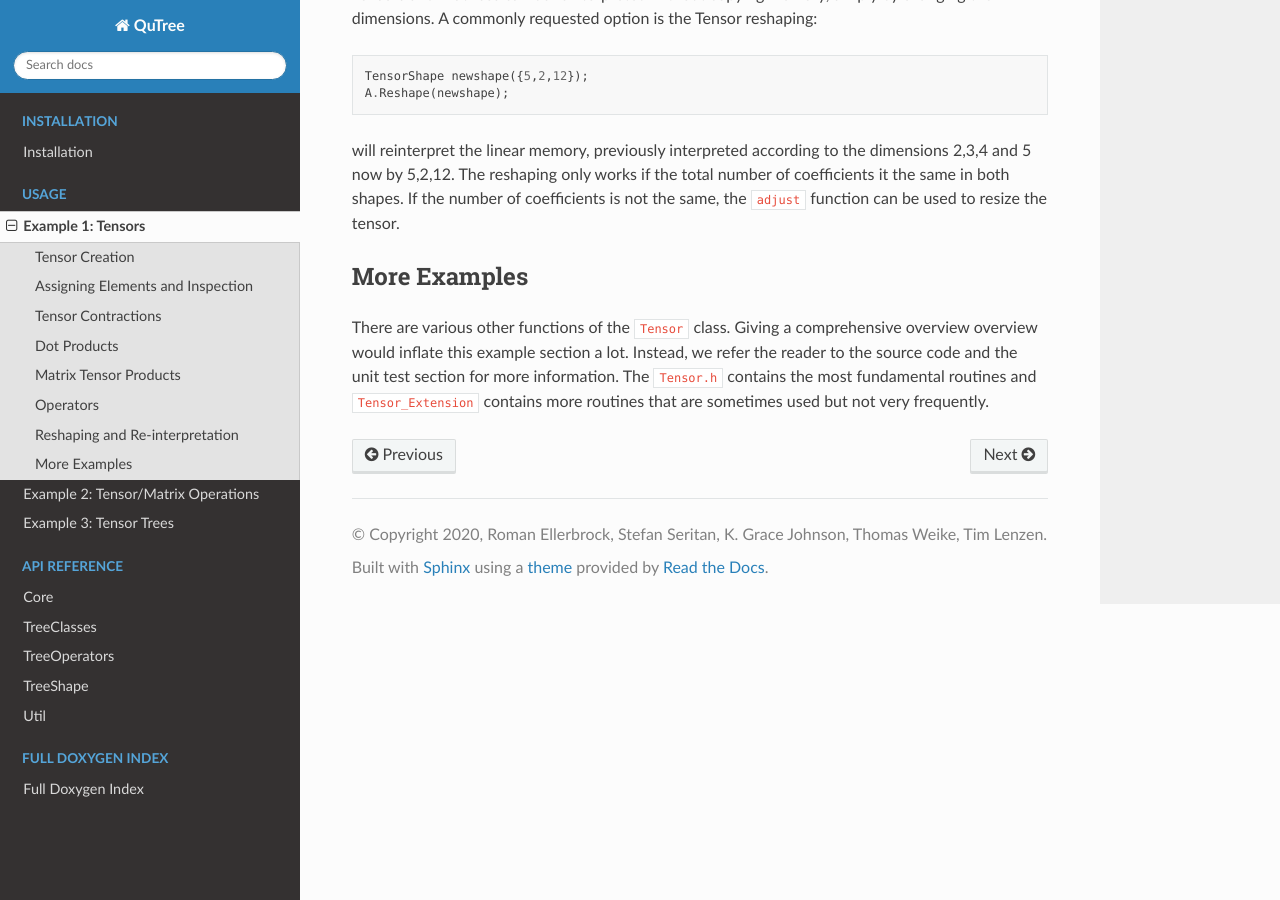
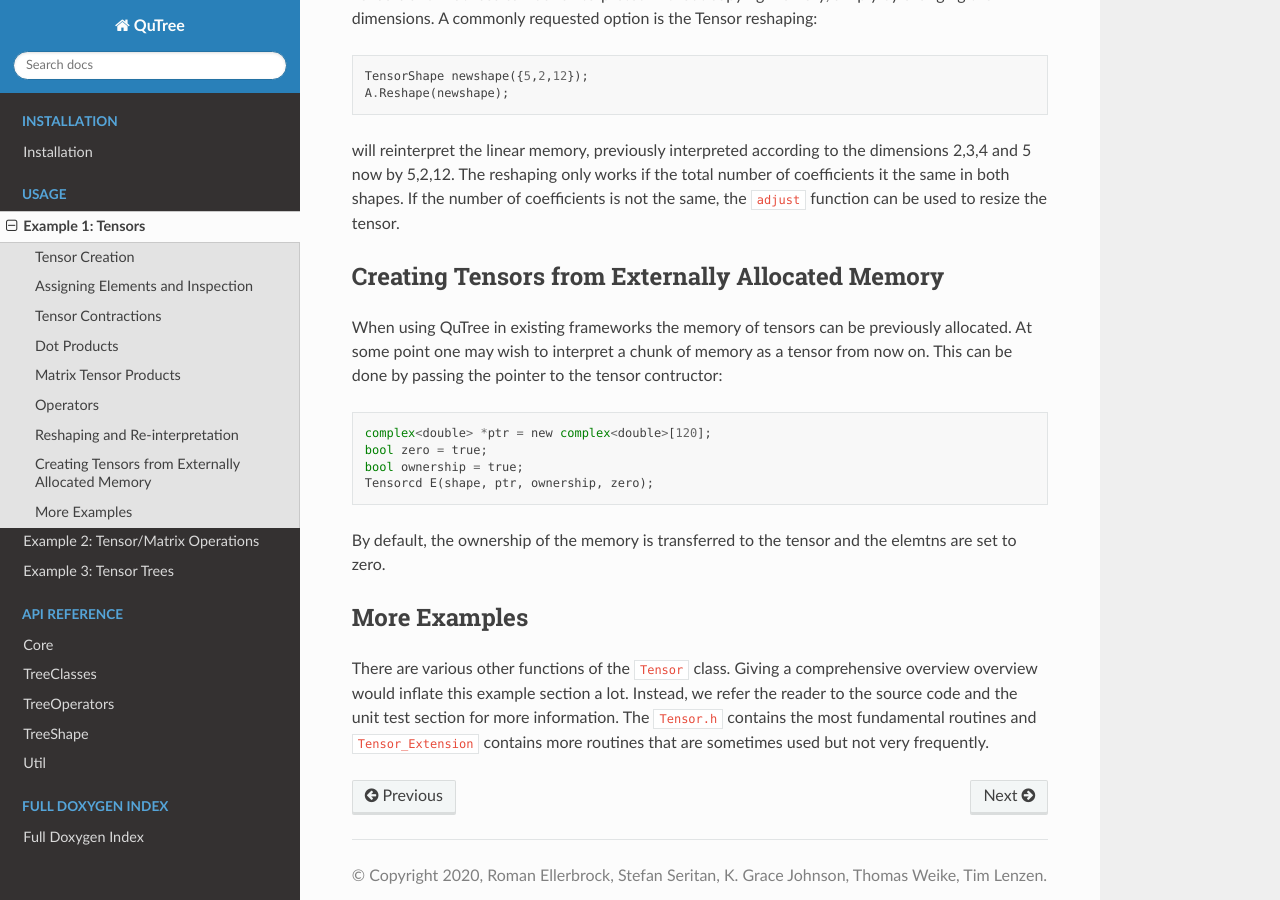
Before and after one commit to roman-ellerbrock/QuTree, a Sphinx documentation site: the page built from docs/sphinx/example_1.rst, in a window 1280 px wide and 900 px high, scrolled down 2294 px. Built offline with Sphinx 7.4.7 and the Read the Docs theme 2.0.0, drawn with Linux system fonts in a browser that asks for light colours.

Commit message:
First complete version of examples in documentation and fixed const expressions in tensor class. Added Tensor contructor that uses external memory. Added ownership to tensor.

```diff
--- a/docs/sphinx/example_1.rst
+++ b/docs/sphinx/example_1.rst
@@ -105,7 +105,21 @@ will reinterpret the linear memory, previously interpreted according to the dime
 it the same in both shapes. If the number of coefficients is not the same, the :code:`adjust`
 function can be used to resize the tensor.
 
+Creating Tensors from Externally Allocated Memory
+=================================================
 
+When using QuTree in existing frameworks the memory of tensors
+can be previously allocated. At some point one may wish to interpret
+a chunk of memory as a tensor from now on. This can be done by
+passing the pointer to the tensor contructor::
+
+    complex<double> *ptr = new complex<double>[120];
+    bool zero = true;
+    bool ownership = true;
+    Tensorcd E(shape, ptr, ownership, zero);
+
+By default, the ownership of the memory is transferred to the
+tensor and the elemtns are set to zero.
 
 More Examples
 =============
```
Also changed, not shown: 2 other files.
